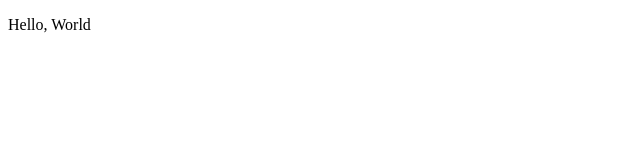
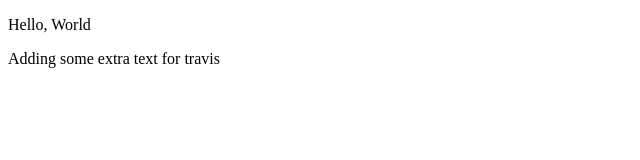
Before and after one commit to jaketreacher/test-repo, a plain HTML site: page index.html in a window 1280 px wide. Shown: the whole page, without its empty margins (0-640 px from the left). Drawn offline with Linux system fonts and the light colour scheme.

Commit message:
New content wow

```diff
--- a/index.html
+++ b/index.html
@@ -7,5 +7,6 @@
 </head>
 <body>
     <p>Hello, World</p>
+    <p>Adding some extra text for travis</p>
 </body>
 </html>
```
